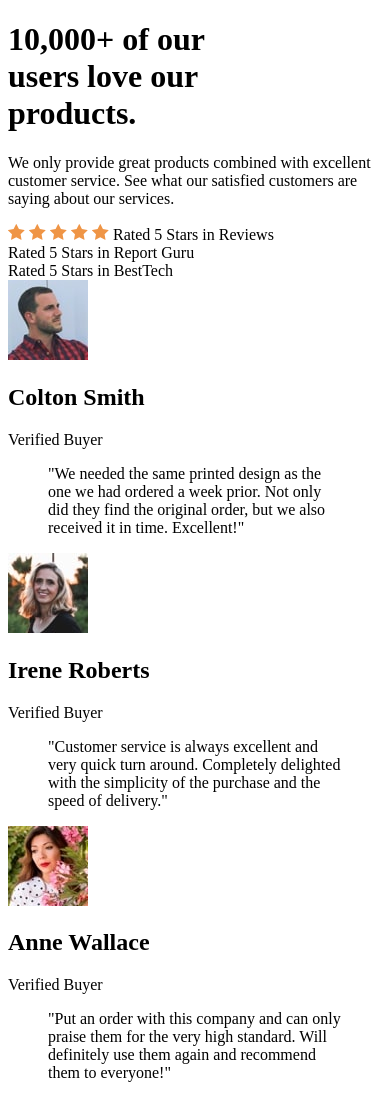
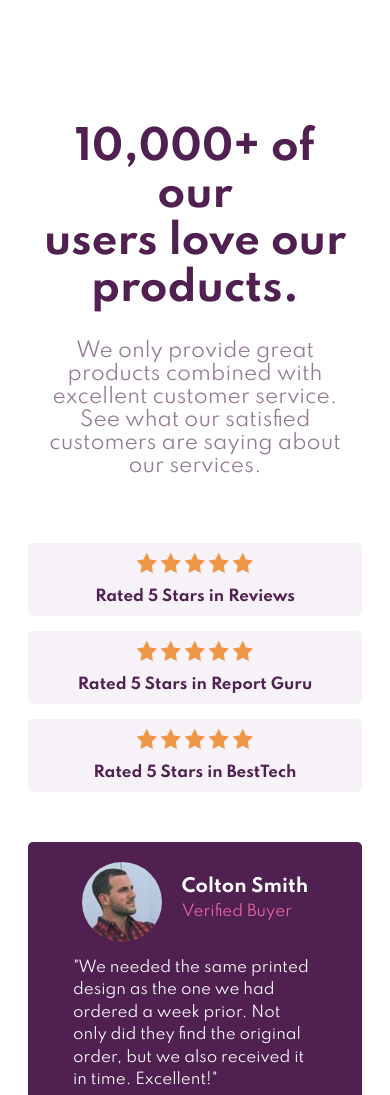
Before and after one commit to Raphael1997/FrontEndMentorCSS, a plain HTML site: page 02-social-proof/index.html in a window 390 px wide. Shown: the top 1095 px of the page. Drawn offline with Linux system fonts and the light colour scheme.

Commit message:
version mobil

```diff
--- /dev/null
+++ b/02-social-proof/css/style.css
@@ -0,0 +1,95 @@
+:root {
+    --dark-magenta: hsl(300, 43%, 22%);
+    --soft-pink: hsl(333, 80%, 67%);
+    --dark-grayish: hsl(303, 10%, 53%);
+    --light-grayish: hsl(300, 24%, 96%);
+}
+
+body {
+    font-family: 'Spartan', sans-serif;
+    font-size: 15px;
+    padding: 0 20px;
+    background-color: #fff;
+}
+
+.header {
+    text-align: center;
+    padding: 90px 10px 30px;
+    font-size: 20px;
+}
+
+.header__title {
+    color: var(--dark-magenta);
+    font-weight: 700;
+}
+
+.header__subtitle {
+    color: var(--dark-grayish);
+    font-weight: 400;
+}
+
+.rates {
+    text-align: center;
+}
+
+.rated {
+    background-color: var(--light-grayish);
+    padding: 10px 30px;
+    margin: 15px 0;
+    border-radius: 5px;
+}
+
+.rated__start {
+    width: 20px;
+    height: 20px;
+}
+
+.rated__text {
+    display: block;
+    margin-top: 10px;
+    color: var(--dark-magenta);
+    font-weight: 700;
+}
+
+.last-rated {
+    margin-bottom: 50px;
+}
+
+.testimonial {
+    background-color: var(--dark-magenta);
+    border-radius: 5px;
+    padding: 20px 5px;
+    margin-bottom: 15px;
+}
+
+.testimonal__header {
+    display: flex;
+    align-items: center;
+    justify-content: center;
+}
+
+.testimonial__photo {
+    display: block;
+    border-radius: 50%;
+    max-width: 25%;
+}
+
+.testimonial__author {
+    margin-left: 20px;
+}
+
+.testimonial__title {
+    color: #fff;
+    margin: 0;
+    font-size: 18px;
+}
+
+.testimonial__subtitle {
+    color: var(--soft-pink);
+    margin: 5px 0;
+}
+
+.testimonial__text {
+    color: #fff;
+    line-height: 1.5;
+}
--- a/02-social-proof/index.html
+++ b/02-social-proof/index.html
@@ -8,6 +8,11 @@
 
   <link rel="icon" type="image/png" sizes="32x32" href="assets/images/favicon-32x32.png" />
 
+  <!-- CSS -->
+  <link rel="stylesheet" href="css/style.css">
+  <!-- Fonts -->
+  <link rel="preconnect" href="https://fonts.gstatic.com">
+  <link href="https://fonts.googleapis.com/css2?family=Spartan:wght@400;500;700&display=swap" rel="stylesheet">
   <title>Frontend Mentor | Social proof section</title>
 
 </head>
@@ -26,19 +31,29 @@
 
   <section class="rates">
     <article class="rated">
-      <img src="assets/images/icon-star.svg" alt="">
-      <img src="assets/images/icon-star.svg" alt="">
-      <img src="assets/images/icon-star.svg" alt="">
-      <img src="assets/images/icon-star.svg" alt="">
-      <img src="assets/images/icon-star.svg" alt="">
+      <img class="rated__start" src="assets/images/icon-star.svg" alt="start">
+      <img class="rated__start" src="assets/images/icon-star.svg" alt="start">
+      <img class="rated__start" src="assets/images/icon-star.svg" alt="start">
+      <img class="rated__start" src="assets/images/icon-star.svg" alt="start">
+      <img class="rated__start" src="assets/images/icon-star.svg" alt="start">
       <span class="rated__text">Rated 5 Stars in Reviews</span>
     </article>
 
     <article class="rated">
+      <img class="rated__start" src="assets/images/icon-star.svg" alt="start">
+      <img class="rated__start" src="assets/images/icon-star.svg" alt="start">
+      <img class="rated__start" src="assets/images/icon-star.svg" alt="start">
+      <img class="rated__start" src="assets/images/icon-star.svg" alt="start">
+      <img class="rated__start" src="assets/images/icon-star.svg" alt="start">
       <span class="rated__text">Rated 5 Stars in Report Guru</span>
     </article>
 
-    <article class="rated">
+    <article class="rated last-rated">
+      <img class="rated__start" src="assets/images/icon-star.svg" alt="start">
+      <img class="rated__start" src="assets/images/icon-star.svg" alt="start">
+      <img class="rated__start" src="assets/images/icon-star.svg" alt="start">
+      <img class="rated__start" src="assets/images/icon-star.svg" alt="start">
+      <img class="rated__start" src="assets/images/icon-star.svg" alt="start">
       <span class="rated__text">Rated 5 Stars in BestTech</span>
     </article>
   </section>
@@ -47,9 +62,11 @@
 
     <article class="testimonial">
       <header class="testimonal__header">
-        <img src="assets/images/image-colton.jpg" alt="image colton">
+        <img class="testimonial__photo" src="assets/images/image-colton.jpg" alt="image colton">
+        <div class="testimonial__author">
           <h2 class="testimonial__title">Colton Smith</h2>
           <p class="testimonial__subtitle">Verified Buyer</p>
+        </div>
       </header>
       <div class="testimonial__body">
         <blockquote class="testimonial__text">
@@ -62,23 +79,25 @@
 
     <article class="testimonial">
       <header class="testimonal__header">
-        <img src="assets/images/image-irene.jpg" alt="image irene">
+        <img class="testimonial__photo" src="assets/images/image-irene.jpg" alt="image irene">
+        <div class="testimonial__author">
           <h2 class="testimonial__title">Irene Roberts</h2>
           <p class="testimonial__subtitle">Verified Buyer</p>
+        </div>
       </header>
-      <div class="testimonial__body">
       <blockquote class="testimonial__text">
         "Customer service is always excellent and very quick turn around. Completely
         delighted with the simplicity of the purchase and the speed of delivery."
       </blockquote>
-      </div>
     </article>
 
     <article class="testimonial">
       <header class="testimonal__header">
-        <img src="assets/images/image-anne.jpg" alt="image a2nne">
+        <img class="testimonial__photo" src="assets/images/image-anne.jpg" alt="image a2nne">
+        <div class="testimonial__author">
           <h2 class="testimonial__title">Anne Wallace</h2>
           <p class="testimonial__subtitle">Verified Buyer</p>
+        </div>
       </header>
       <div class="testimonial__body">
         <blockquote class="testimonial__text">
```
Lines whose indentation alone changed are shown as unchanged.
